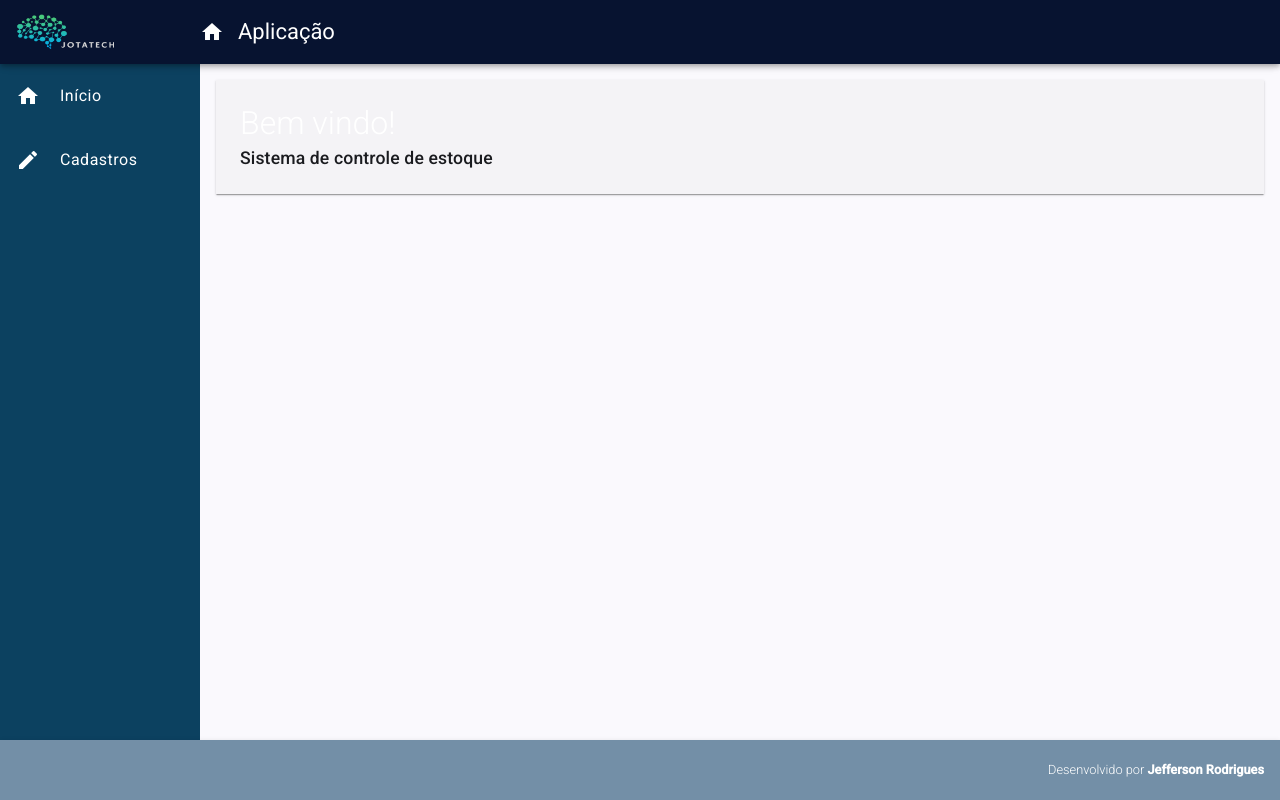
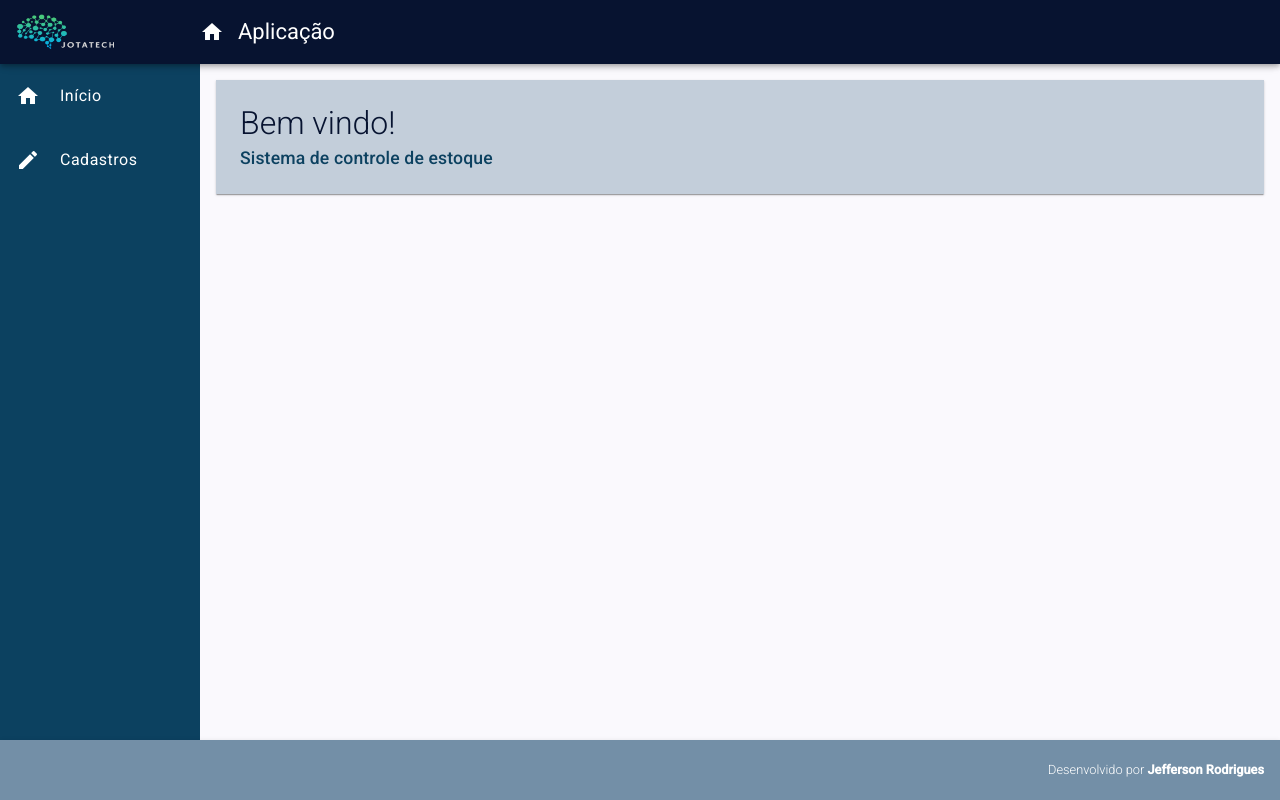
Before and after one commit to Jeff-Rdg/Stock_v2, an Angular app: page / in a window 1280 px wide. Built offline with nearby package versions, Linux system fonts and the light colour scheme.

Commit message:
modify: home component

```diff
--- a/src/app/modules/home/home.component.html
+++ b/src/app/modules/home/home.component.html
@@ -1,4 +1 @@
-<mat-card class="home">
-  <mat-card-title class="title">Bem vindo!</mat-card-title>
-  <mat-card-subtitle class="sub-title">Sistema de controle de estoque</mat-card-subtitle>
-</mat-card>
+<app-card />
--- a/src/app/modules/home/home.component.ts
+++ b/src/app/modules/home/home.component.ts
@@ -1,9 +1,10 @@
 import { Component } from '@angular/core';
 import { MatCardModule } from '@angular/material/card';
+import { CardComponent } from '../../shared/components/card/card.component';
 
 @Component({
   selector: 'app-home',
-  imports: [MatCardModule],
+  imports: [MatCardModule, CardComponent],
   standalone: true,
   templateUrl: './home.component.html',
   styleUrl: './home.component.scss',
```
